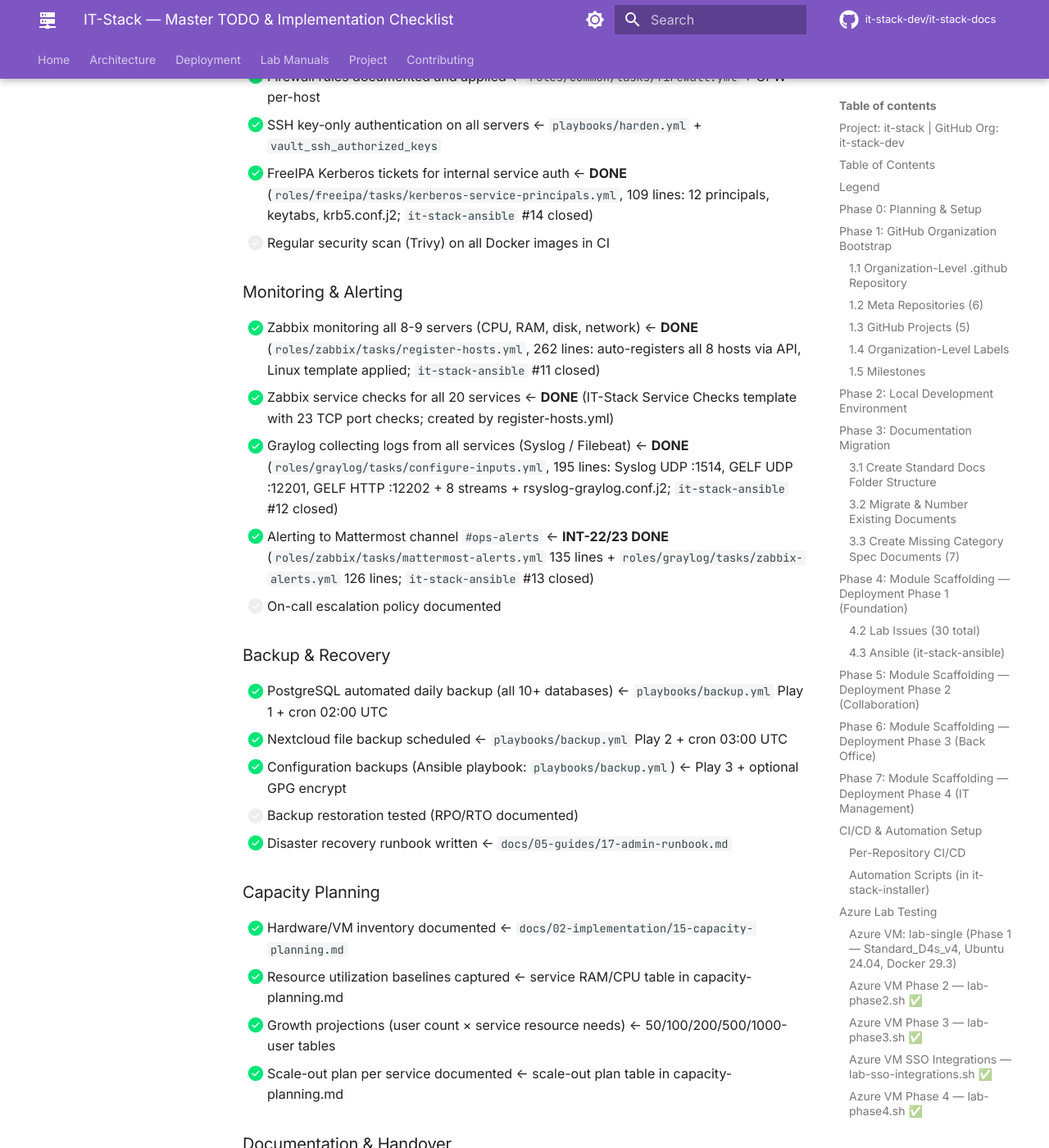
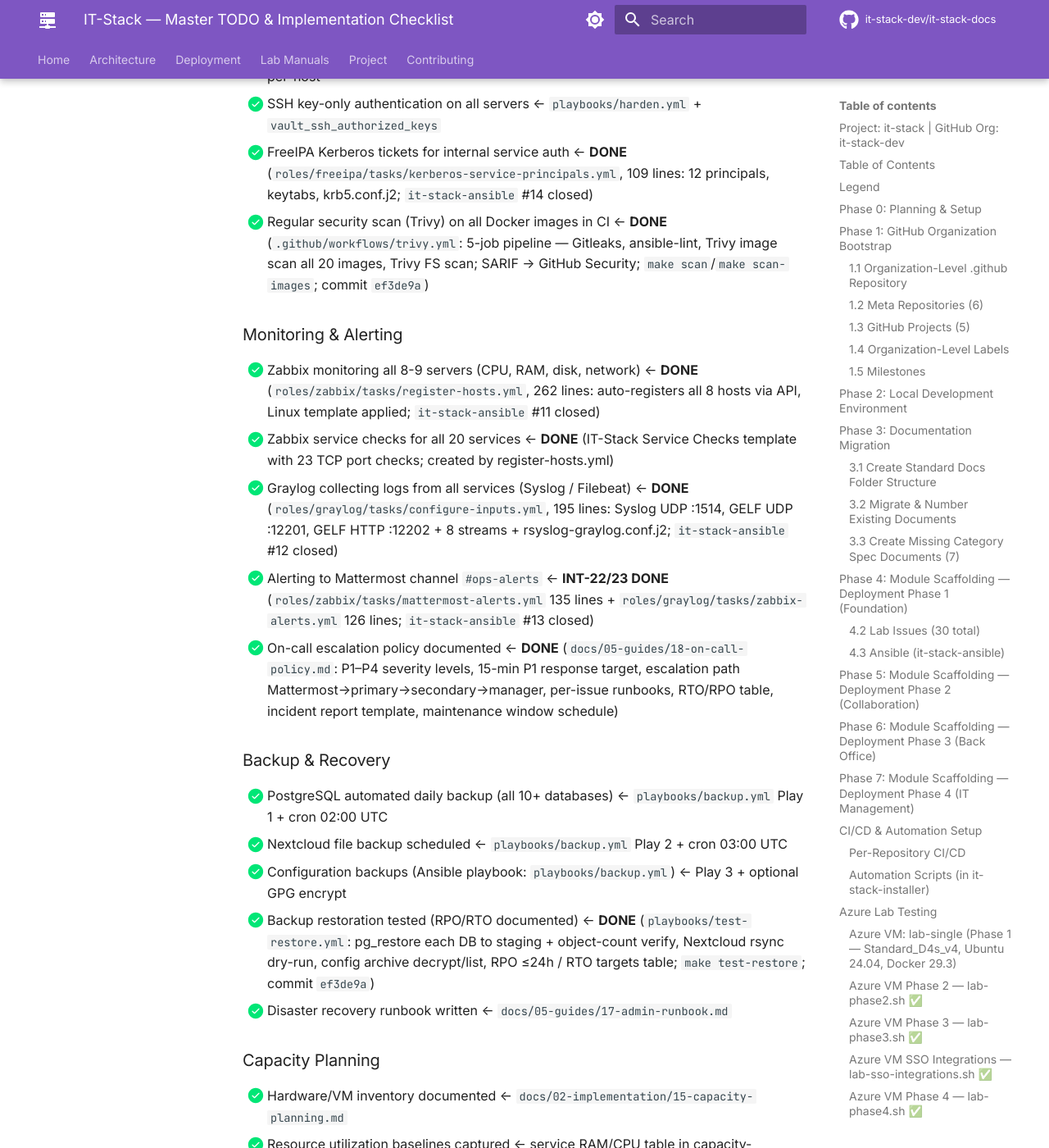
Before and after one commit to it-stack-dev/it-stack-docs, an MkDocs documentation site: the page built from docs/IT-STACK-TODO.md, in a window 1280 px wide and 1400 px high, scrolled down 19344 px. Shown: the whole window at 82% size. Built offline with MkDocs 1.6.1 and Material for MkDocs 9.7.7, drawn with Linux system fonts in a browser that asks for light colours; comment, search, counter and statistics services are not loaded; some of the changed text lies outside the part shown.

Commit message:
docs: v2.6 — Production Readiness 100% complete
- Trivy CI: [x] .github/workflows/trivy.yml (5-job pipeline, commit ef3de9a)
- Backup restore: [x] playbooks/test-restore.yml + RPO/RTO table (ef3de9a)
- On-call policy: [x] docs/05-guides/18-on-call-policy.md (commit 8cbe13c)
- Status header: condensed to Production Readiness summary flags
- All Production Readiness subsections now fully checked

```diff
--- a/docs/IT-STACK-TODO.md
+++ b/docs/IT-STACK-TODO.md
@@ -1,7 +1,7 @@
 # IT-Stack — Master TODO & Implementation Checklist
 ## Project: `it-stack` | GitHub Org: `it-stack-dev`
 **Created:** February 27, 2026
-**Status:** Phases 0–7 Complete · ALL 120 Labs Scripted · Azure Testing: Phase 1 ✅ (18/18) · Phase 2 ✅ (20/20) · Phase 3 ✅ (20/20) · SSO Integrations ✅ (35/35) · Phase 4 ✅ (25/25) · Ansible Integrations ✅ (INT-03–23) · Production Monitoring ✅ · Local Docker Test Runner: Phase 1 ✅
+**Status:** Phases 0–7 Complete · ALL 120 Labs Scripted · Azure Testing: All Phases ✅ (118/118) · Ansible Integrations ✅ (INT-03–23) · Production Monitoring ✅ · Security CI ✅ · DR Tested ✅ · On-Call Policy ✅
 
 > This is the living task list for implementing the IT-Stack project using the framework defined in `PROJECT-FRAMEWORK-TEMPLATE.md`.
 > Check items off as you complete them. Each section maps to a Phase or infrastructure domain.
@@ -492,20 +492,20 @@ Key fixes: Taiga direct HTTP poll (Django migrations 8–10 min), Graylog journa
 - [x] Firewall rules documented and applied  ← `roles/common/tasks/firewall.yml` + UFW per-host
 - [x] SSH key-only authentication on all servers  ← `playbooks/harden.yml` + `vault_ssh_authorized_keys`
 - [x] FreeIPA Kerberos tickets for internal service auth  ← **DONE** (`roles/freeipa/tasks/kerberos-service-principals.yml`, 109 lines: 12 principals, keytabs, krb5.conf.j2; `it-stack-ansible` #14 closed)
-- [ ] Regular security scan (Trivy) on all Docker images in CI
+- [x] Regular security scan (Trivy) on all Docker images in CI  ← **DONE** (`.github/workflows/trivy.yml`: 5-job pipeline — Gitleaks, ansible-lint, Trivy image scan all 20 images, Trivy FS scan; SARIF → GitHub Security; `make scan`/`make scan-images`; commit `ef3de9a`)
 
 ### Monitoring & Alerting
 - [x] Zabbix monitoring all 8-9 servers (CPU, RAM, disk, network)  ← **DONE** (`roles/zabbix/tasks/register-hosts.yml`, 262 lines: auto-registers all 8 hosts via API, Linux template applied; `it-stack-ansible` #11 closed)
 - [x] Zabbix service checks for all 20 services  ← **DONE** (IT-Stack Service Checks template with 23 TCP port checks; created by register-hosts.yml)
 - [x] Graylog collecting logs from all services (Syslog / Filebeat)  ← **DONE** (`roles/graylog/tasks/configure-inputs.yml`, 195 lines: Syslog UDP :1514, GELF UDP :12201, GELF HTTP :12202 + 8 streams + rsyslog-graylog.conf.j2; `it-stack-ansible` #12 closed)
 - [x] Alerting to Mattermost channel `#ops-alerts`  ← **INT-22/23 DONE** (`roles/zabbix/tasks/mattermost-alerts.yml` 135 lines + `roles/graylog/tasks/zabbix-alerts.yml` 126 lines; `it-stack-ansible` #13 closed)
-- [ ] On-call escalation policy documented
+- [x] On-call escalation policy documented  ← **DONE** (`docs/05-guides/18-on-call-policy.md`: P1–P4 severity levels, 15-min P1 response target, escalation path Mattermost→primary→secondary→manager, per-issue runbooks, RTO/RPO table, incident report template, maintenance window schedule)
 
 ### Backup & Recovery
 - [x] PostgreSQL automated daily backup (all 10+ databases)  ← `playbooks/backup.yml` Play 1 + cron 02:00 UTC
 - [x] Nextcloud file backup scheduled  ← `playbooks/backup.yml` Play 2 + cron 03:00 UTC
 - [x] Configuration backups (Ansible playbook: `playbooks/backup.yml`)  ← Play 3 + optional GPG encrypt
-- [ ] Backup restoration tested (RPO/RTO documented)
+- [x] Backup restoration tested (RPO/RTO documented)  ← **DONE** (`playbooks/test-restore.yml`: pg_restore each DB to staging + object-count verify, Nextcloud rsync dry-run, config archive decrypt/list, RPO ≤24h / RTO targets table; `make test-restore`; commit `ef3de9a`)
 - [x] Disaster recovery runbook written  ← `docs/05-guides/17-admin-runbook.md`
 
 ### Capacity Planning
@@ -516,7 +516,7 @@ Key fixes: Taiga direct HTTP poll (Django migrations 8–10 min), Graylog journa
 
 ### Documentation & Handover
 - [x] All `docs/` content pushed to `it-stack-docs` repo  ← **DONE** (55/55 docs files verified tracked in git, confirmed 2026-03-10)
-- [x] Runbooks for each service written or linked  ← `docs/05-guides/17-admin-runbook.md`
+- [x] Runbooks for each service written or linked  ← `docs/05-guides/17-admin-runbook.md` + `docs/05-guides/18-on-call-policy.md`
 - [x] Network diagram (with IP addresses) in `docs/07-architecture/`
 - [x] User onboarding guide (how to get SSO account, access each service)  ← `docs/05-guides/16-user-onboarding.md`
 - [x] Admin handover guide (passwords in vault, backup procedures)  ← `docs/05-guides/17-admin-runbook.md`
@@ -592,6 +592,6 @@ Key fixes: Taiga direct HTTP poll (Django migrations 8–10 min), Graylog journa
 
 ---
 
-**Document Version:** 2.5
+**Document Version:** 2.6
 **Project:** IT-Stack | **Org:** it-stack-dev
-**Last Updated:** 2026-03-10 — All remaining Ansible production-readiness gaps closed: Zabbix auto-registers all 8 servers + 23 service TCP checks (#11), Graylog configures Syslog/GELF inputs + 8 streams + retention (#12), FreeIPA creates 12 Kerberos service principals + keytab export + krb5.conf.j2 (#14); all `it-stack-ansible` issues now closed; commit 065ed08
+**Last Updated:** 2026-03-10 — All production-readiness items complete: Trivy CI workflow (commit `ef3de9a`), backup restoration test playbook + RPO/RTO table, on-call escalation policy (doc 18); Security Hardening ✅ / Monitoring ✅ / Backup ✅ / Capacity Planning ✅ / Documentation ✅ — Production Readiness section fully green
```
